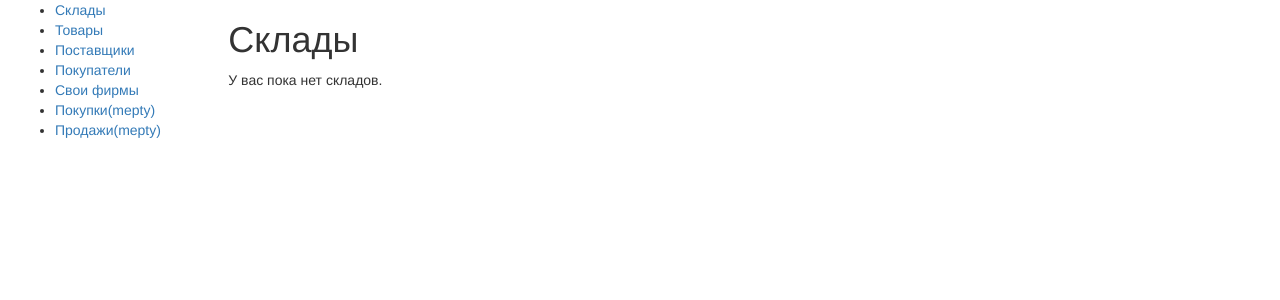
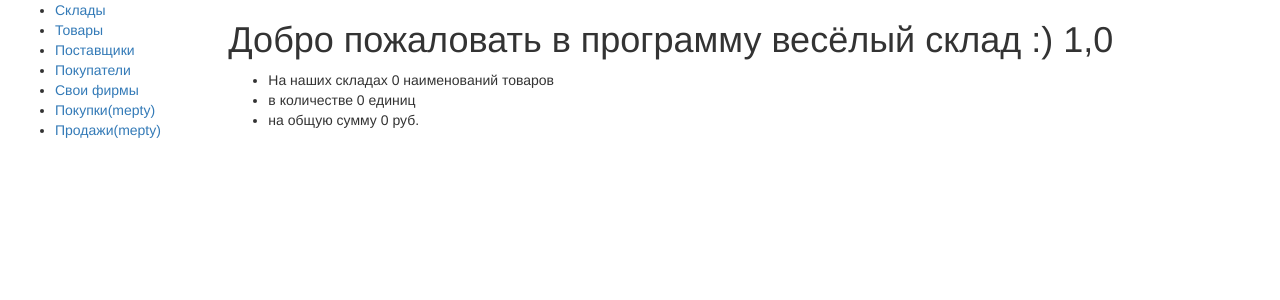
Before and after one commit to Narton44/warehouse, a Django app: page /store/ in a window 1280 px wide. Shown: the top 300 px of the page. Run offline with Django 5.2, Linux system fonts and the light colour scheme; data that the repository does not hold is empty; some libraries are stand-ins or nearby versions.

Commit message:
add start page and index template

```diff
--- /dev/null
+++ b/store/templates/index.html
@@ -0,0 +1,10 @@
+{% extends "base.html" %}
+
+        {% block content %}
+          <h1> Добро пожаловать в программу весёлый склад :) 1,0 </h1>
+          <ul>
+            <li>На наших складах {{ prod_num }} наименований товаров</li>
+            <li>в количестве {{ prod_quan }} единиц</li>
+            <li>на общую сумму {{ prod_total_cost }} руб.</li>
+          </ul>
+        {% endblock %}
--- a/store/templates/store/owncompany_detail_view.html
+++ b/store/templates/store/owncompany_detail_view.html
@@ -9,5 +9,4 @@
                   <li><h5> ОГРН:{{ owncompany.ogrn }}</h5></li>
                   <li><h5> тел.:{{ owncompany.phone_number }}</h5></li>
                 </ul>
-          </table>
         {% endblock %}
--- a/store/urls.py
+++ b/store/urls.py
@@ -5,7 +5,7 @@ from debug_toolbar.toolbar import debug_toolbar_urls
 urlpatterns = [
     path(
         '',
-        views.StockListView.as_view(),
+        views.index,
         name='main'
         ), # переменная контекста в шаблоне 'main'
     path(
--- a/store/views.py
+++ b/store/views.py
@@ -1,11 +1,33 @@
 from django.shortcuts import render
+from django.db.models import Sum, F
 from django.shortcuts import get_object_or_404
 from django.views.generic import ListView, DetailView
 from .models import Stock, Product, OwnCompany, Supplier, Buyer
 
+def index(request):
+    prod_num = Product.objects.all().count()
+    stats = Product.objects.aggregate(
+        prod_quan = Sum('quantity'),
+        prod_total_cost = Sum(F('quantity') * F('price'))
+    )
+
+    prod_quan = stats['prod_quan'] or 0
+    prod_total_cost = stats['prod_total_cost'] or 0
+
+    return render(
+        request,
+        'index.html',
+        context=
+            {
+              'prod_num':prod_num,
+              'prod_quan':prod_quan,
+              'prod_total_cost':prod_total_cost,
+            },
+                )
+
 class StockListView(ListView):
     model = Stock
-    template_name = 'store/index.html'
+    template_name = 'store/stock_list.html'
     context_object_name = 'stock_list'
 
 class ProductListView(ListView):
```
